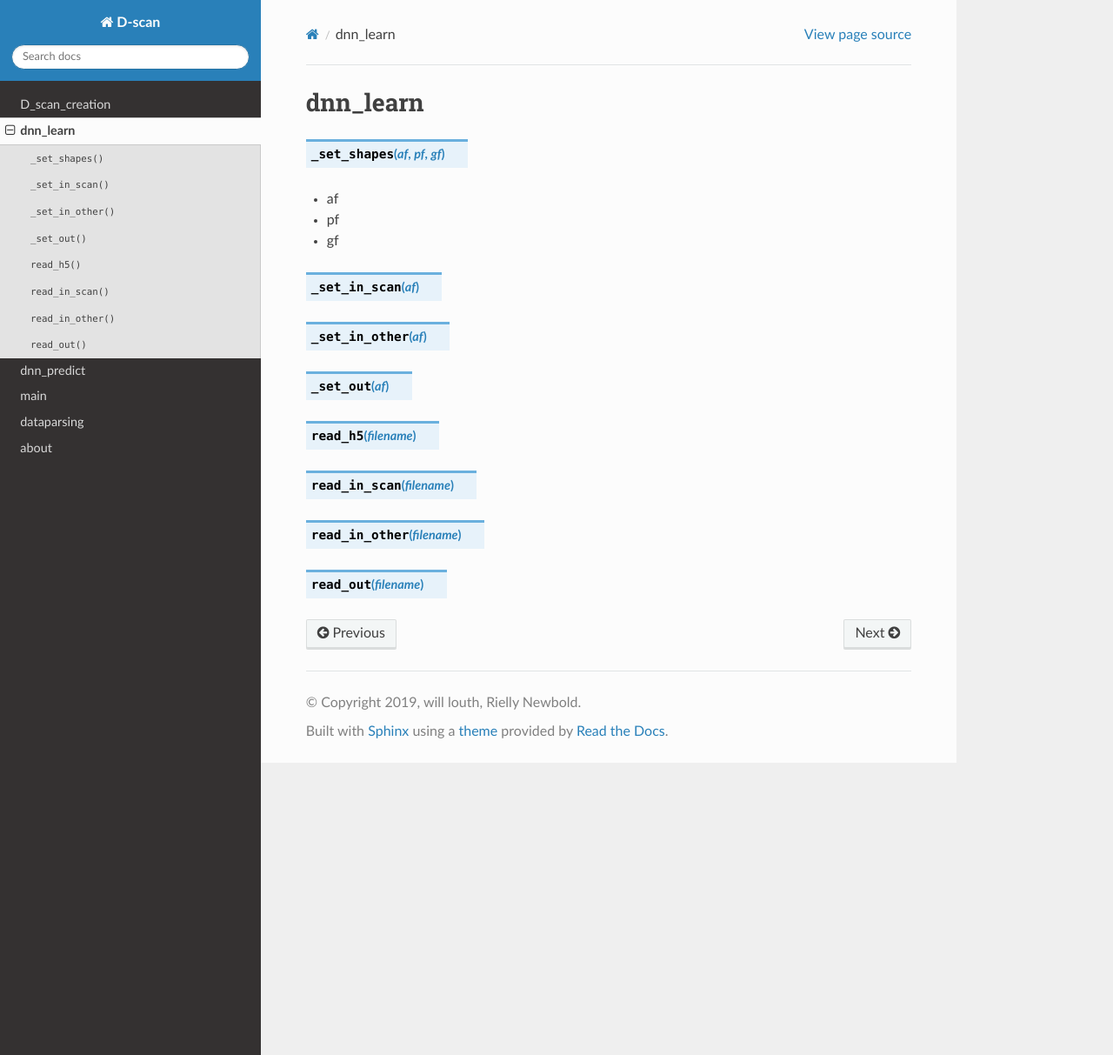
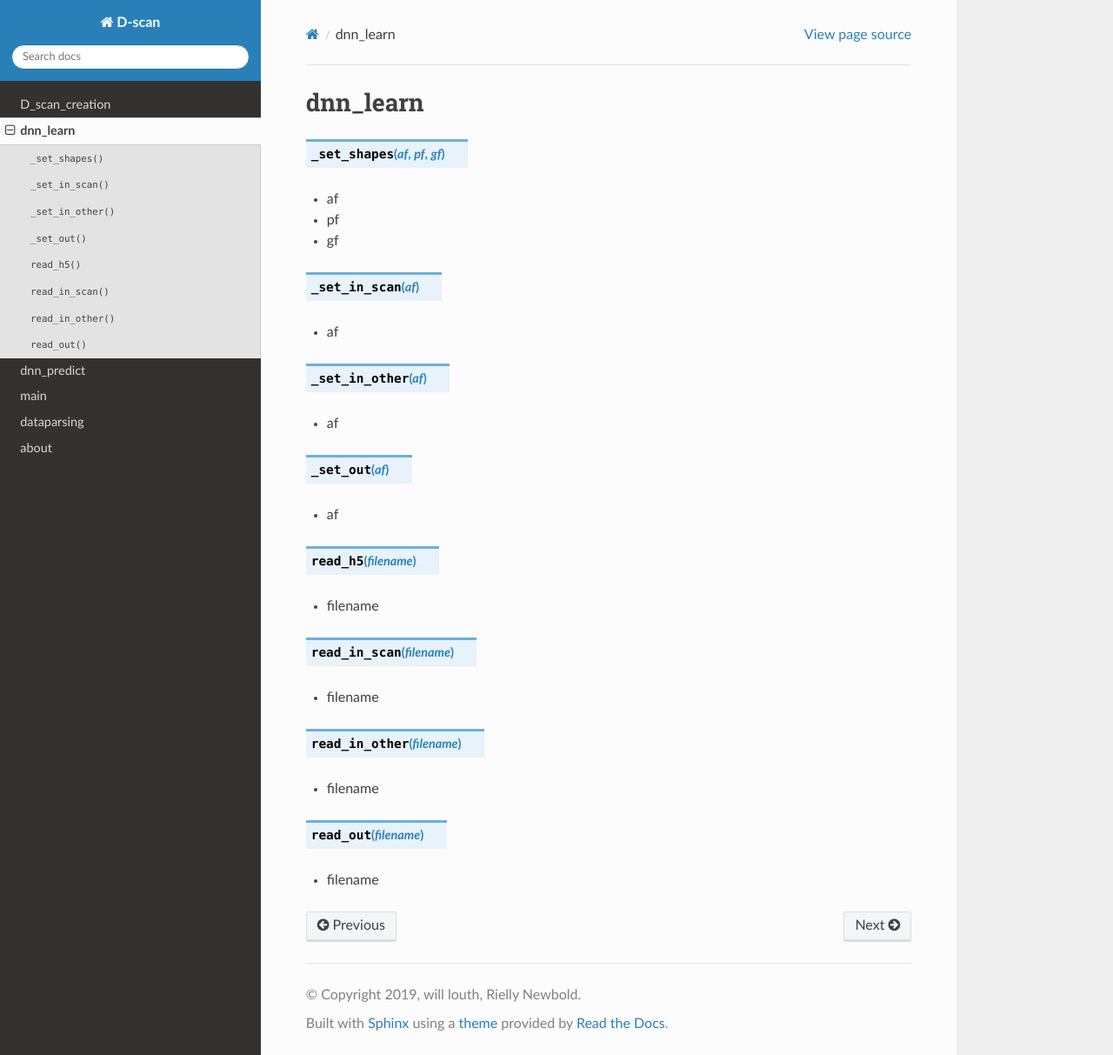
Before and after one commit to williamlouth/D-Scan-docs, a Sphinx documentation site: the page built from source/dnn_learn.rst, in a window 1280 px wide and 1213 px high. Shown: the whole window at 87% size. Built offline with Sphinx 7.4.7 and the Read the Docs theme 2.0.0, drawn with Linux system fonts in a browser that asks for light colours.

Commit message:
updating the docs

```diff
--- a/source/D-scan-creation.rst
+++ b/source/D-scan-creation.rst
@@ -4,6 +4,8 @@
 pulse_class
 -----------
 .. py:class:: pulse_class
+
+
 
 
 __init__
@@ -79,7 +81,8 @@
 make_E_omega_plot2
 ------------------
 .. py:function:: make_E_omega_plot2(self)
-        makes a plot of E as a function of omega but sliced above omega =2 rad/fs
+
+        makes a plot of E as a function of omega but sliced above omega = 2 rad/fs
 
 make_I_t_plot
 -------------
--- a/source/dnn_learn.rst
+++ b/source/dnn_learn.rst
@@ -10,14 +10,28 @@
 
 .. py:function:: _set_in_scan(af)
 
+- af
+
 .. py:function:: _set_in_other(af)
+
+- af
 
 .. py:function:: _set_out(af)
 
+- af
+
 .. py:function:: read_h5(filename)
+
+- filename
 
 .. py:function:: read_in_scan(filename)
 
+- filename
+
 .. py:function:: read_in_other(filename)
 
+- filename
+
 .. py:function:: read_out(filename)
+
+- filename
```
